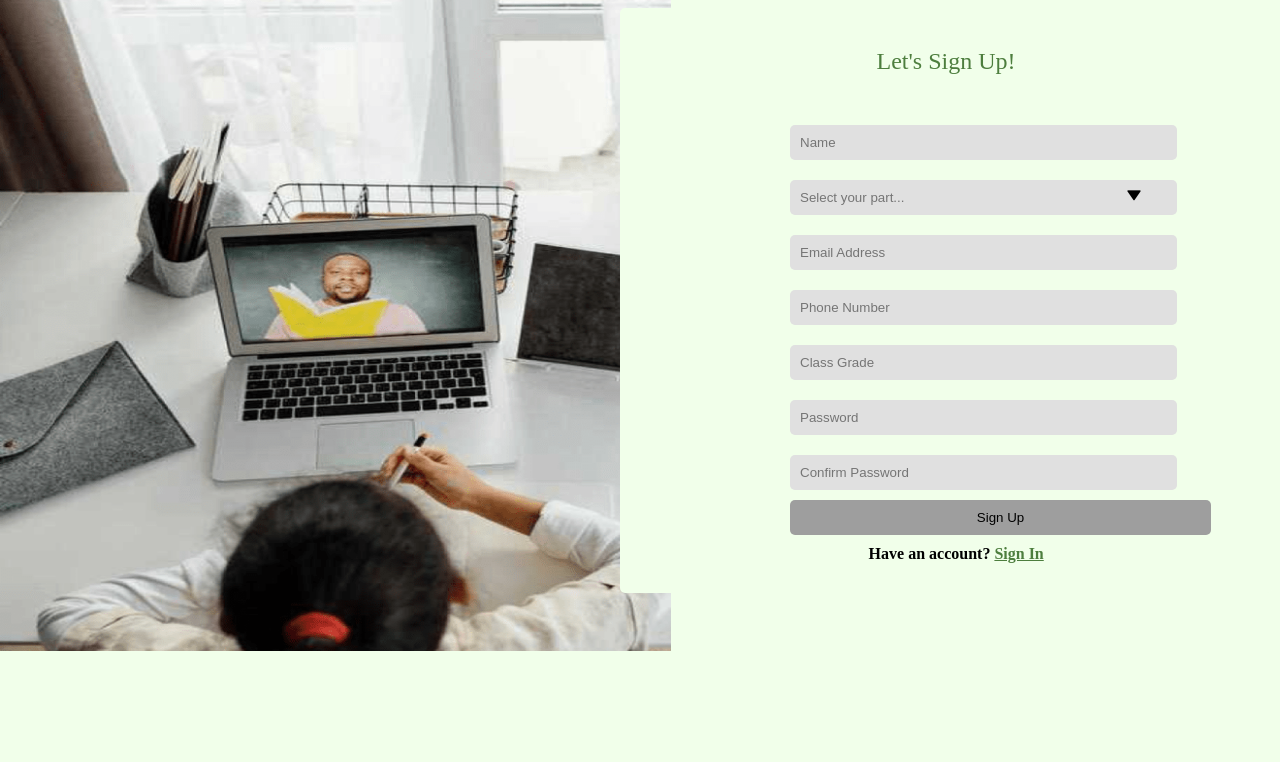
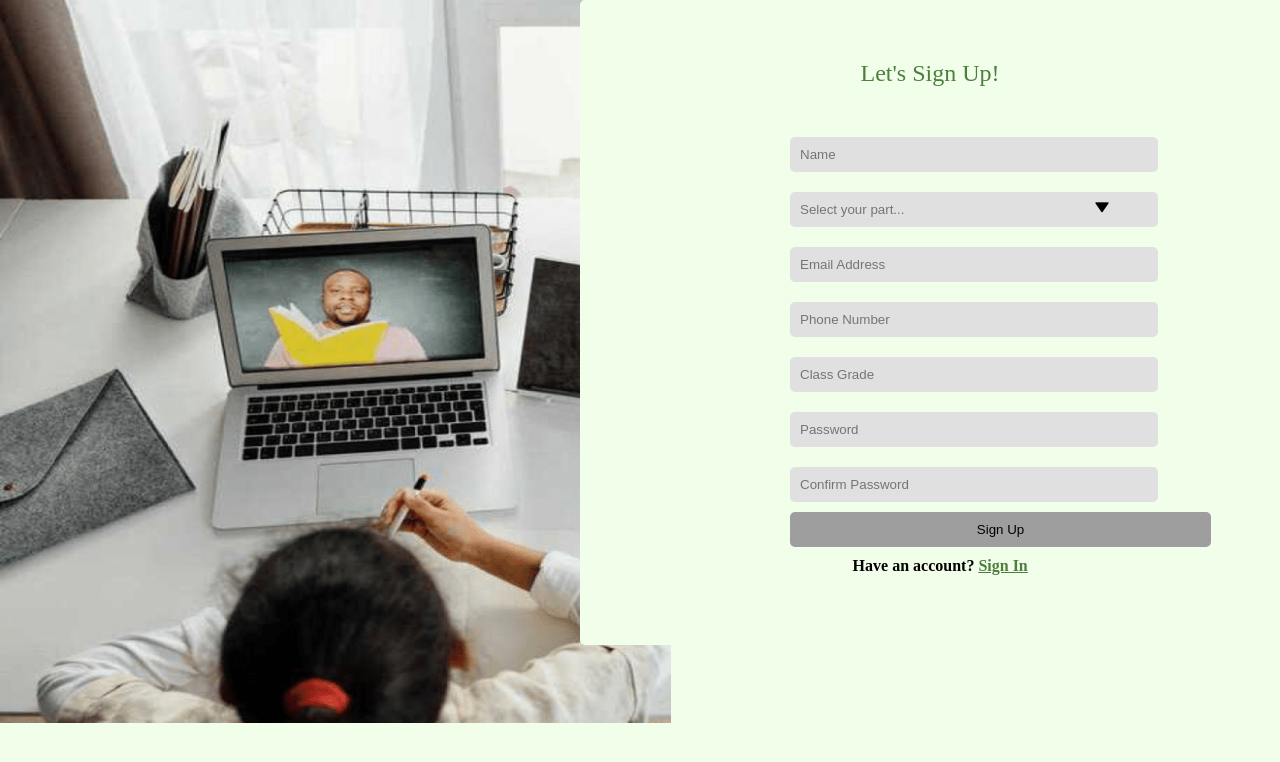
Before and after one commit to teshyoma/GURULEVEL-SIGNUP, a plain HTML site: page index.html in a window 1280 px wide. Drawn offline with nearby package versions, Linux system fonts and the light colour scheme.

Commit message:
Update style.css

```diff
--- a/style.css
+++ b/style.css
@@ -1,12 +1,15 @@
 * {
     background: #F1FFEA;
+	margin: 0;
+	padding: 0;
 }
-
 .container {
 	display: flex;
 	flex-direction: row;
 	align-items: center;
 	justify-content: center;
+
+
 }
 
 .image {
@@ -14,20 +17,24 @@
 	display: flex;
 	align-items: center;
 	justify-content: center;
+
 }
 
 .image img {
 	width: 671px;
-	height: 701px;
+	/*height: 701px;*/
+	height: 100vh;
     position: absolute;
     left: 0px;
 }
 
 .form {
 	flex: 1;
-	padding: 20px;
+	padding: 60px;
 	border-radius: 5px;
    position: relative;
+
+
 }
 
 h2 {
@@ -37,6 +44,8 @@ h2 {
     font-weight: 400;
     font-family: 'Krona One';
 }
+
+
 
 input {
 	display: block;
@@ -49,7 +58,10 @@ input {
     position: relative;
     right: -150px;
     top: 30px;
+
 }
+
+
 
 .signin  {
 	display: block;
@@ -61,6 +73,7 @@ input {
 	background-color: #0000;
 	font-weight: bold;
 	cursor: pointer;
+
 }
 
 .submit {
@@ -68,6 +81,7 @@ input {
     top: 20px;
     left: 150px;
     width: 421px;
+
 }
 
 a {
@@ -76,7 +90,7 @@ a {
 
 i {
     position: absolute;
-    right: 130px;
+    right: 170px;
     top: 32%;
     background-color: #e0e0e0;
     transform: translateY(-50%);
```
Lines whose indentation alone changed are shown as unchanged.
